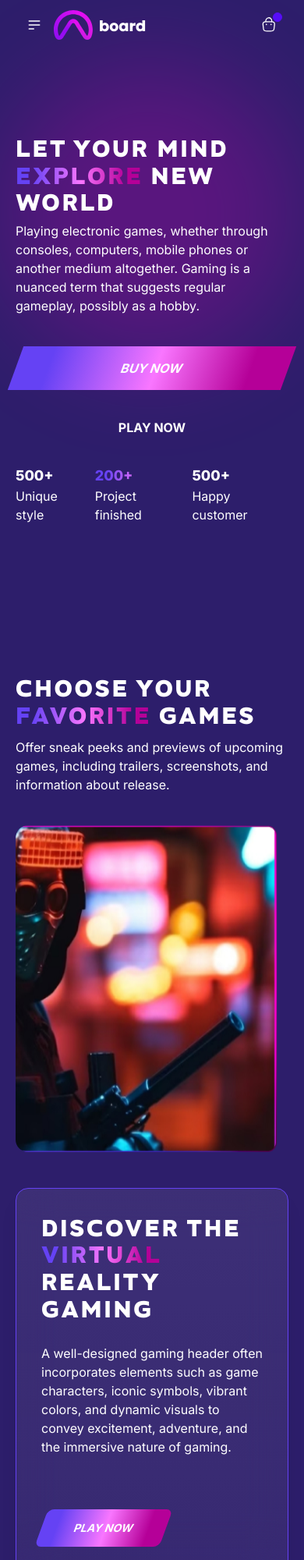
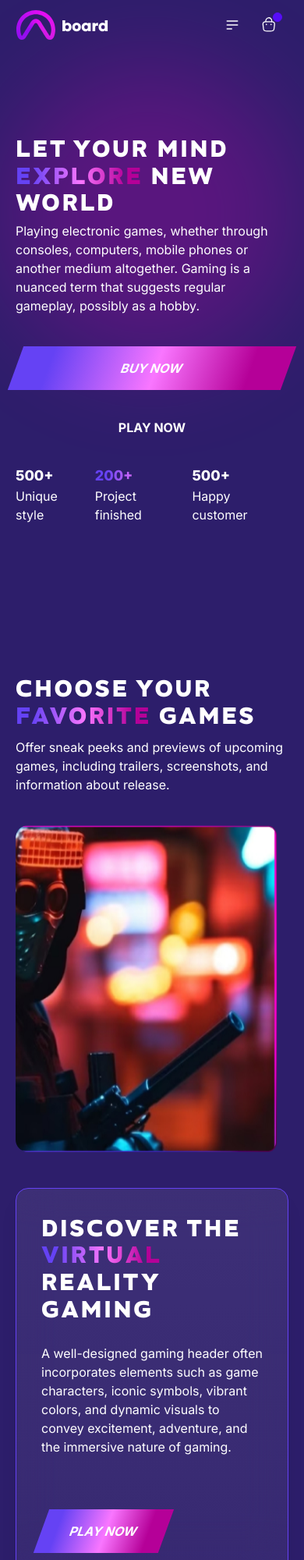
Before and after one commit to roloep85/sup-test, a Next.js app: page / in a window 390 px wide. Shown: the top 2000 px of the page at 78% size. Built offline with nearby package versions, Linux system fonts and the light colour scheme.

Commit message:
right align burger menu

```diff
--- a/app/components/Navbar.tsx
+++ b/app/components/Navbar.tsx
@@ -5,44 +5,6 @@ const Navbar = () => {
   return (
     <div className="navbar container inset-x-0 mx-auto px-5 sm:px-10 md:px-20 absolute z-20">
       <div className="navbar-start">
-        <div className="dropdown">
-          <label tabIndex={0} className="btn btn-ghost btn-circle lg:hidden">
-            <svg
-              xmlns="http://www.w3.org/2000/svg"
-              className="h-5 w-5"
-              fill="none"
-              viewBox="0 0 24 24"
-              stroke="white"
-            >
-              <path
-                strokeLinecap="round"
-                strokeLinejoin="round"
-                strokeWidth="2"
-                d="M4 6h16M4 12h16M4 18h7"
-              />
-            </svg>
-          </label>
-          <ul
-            tabIndex={0}
-            className="menu menu-sm dropdown-content mt-3 z-[1] p-2 shadow rounded-box w-52"
-          >
-            <li>
-              <a className="text-white">Products</a>
-            </li>
-            <li>
-              <a className="text-white">Apps & Games</a>
-            </li>
-            <li>
-              <a className="text-white">Features</a>
-            </li>
-            <li>
-              <a className="text-white">Support</a>
-            </li>
-            <li>
-              <a className="text-white">About</a>
-            </li>
-          </ul>
-        </div>
         <a className="btn btn-ghost hover:bg-transparent p-0 normal-case text-xl text-white logo">
           <Image
             src="/img/logo.svg"
@@ -84,6 +46,44 @@ const Navbar = () => {
         </ul>
       </div>
       <div className="navbar-end">
+        <div className="dropdown lg:hidden">
+          <label tabIndex={0} className="btn btn-ghost btn-circle">
+            <svg
+              xmlns="http://www.w3.org/2000/svg"
+              className="h-5 w-5"
+              fill="none"
+              viewBox="0 0 24 24"
+              stroke="white"
+            >
+              <path
+                strokeLinecap="round"
+                strokeLinejoin="round"
+                strokeWidth="2"
+                d="M4 6h16M4 12h16M4 18h7"
+              />
+            </svg>
+          </label>
+          <ul
+            tabIndex={0}
+            className="menu menu-full dropdown-content mt-3 z-[1] p-2 shadow rounded-box w-52 right-0 block"
+          >
+            <li>
+              <a className="text-white my-2">Products</a>
+            </li>
+            <li>
+              <a className="text-white my-2">Apps & Games</a>
+            </li>
+            <li>
+              <a className="text-white my-2">Features</a>
+            </li>
+            <li>
+              <a className="text-white my-2">Support</a>
+            </li>
+            <li>
+              <a className="text-white my-2">About</a>
+            </li>
+          </ul>
+        </div>
         <button className="btn btn-ghost btn-circle">
           <div className="indicator">
             <svg
--- a/app/globals.css
+++ b/app/globals.css
@@ -54,9 +54,14 @@ body {
   transform: skew(-20deg);
 }
 
-.game-card, .dropdown-content {
+.game-card {
   border: 1px solid #6542F4;
   border-radius: 1rem;
+  background: linear-gradient(180deg, rgba(255, 255, 255, 0.08) 0%, rgba(217, 217, 217, 0.04) 100%);
+  backdrop-filter: blur(25px);
+}
+
+.dropdown-content {
   background: linear-gradient(180deg, rgba(255, 255, 255, 0.08) 0%, rgba(217, 217, 217, 0.04) 100%);
   backdrop-filter: blur(25px);
 }
--- a/app/page.tsx
+++ b/app/page.tsx
@@ -128,7 +128,7 @@ export default async function Home() {
               of gaming.
             </p>
             <div className="card-actions justify-start mt-10">
-              <button className="btn btn-slant w-40 p-4 font-bold border-0 uppercase bg-gradient-to-r from-purple via-pink to-magenta slant text-white mt-5">
+              <button className="btn-slant w-40 p-4 font-bold border-0 uppercase bg-gradient-to-r from-purple via-pink to-magenta slant text-white mt-5">
                 Play now
               </button>
             </div>
```
